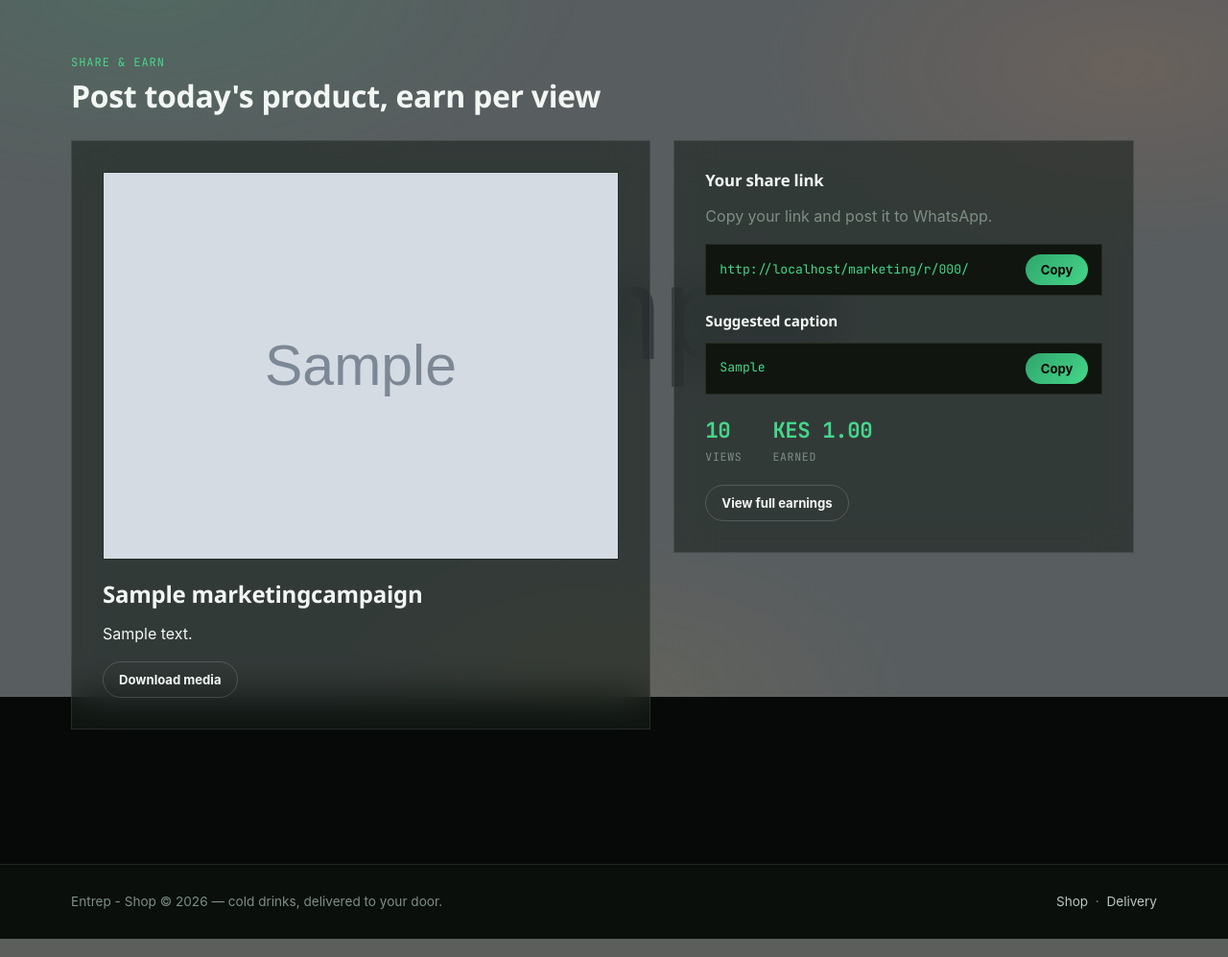
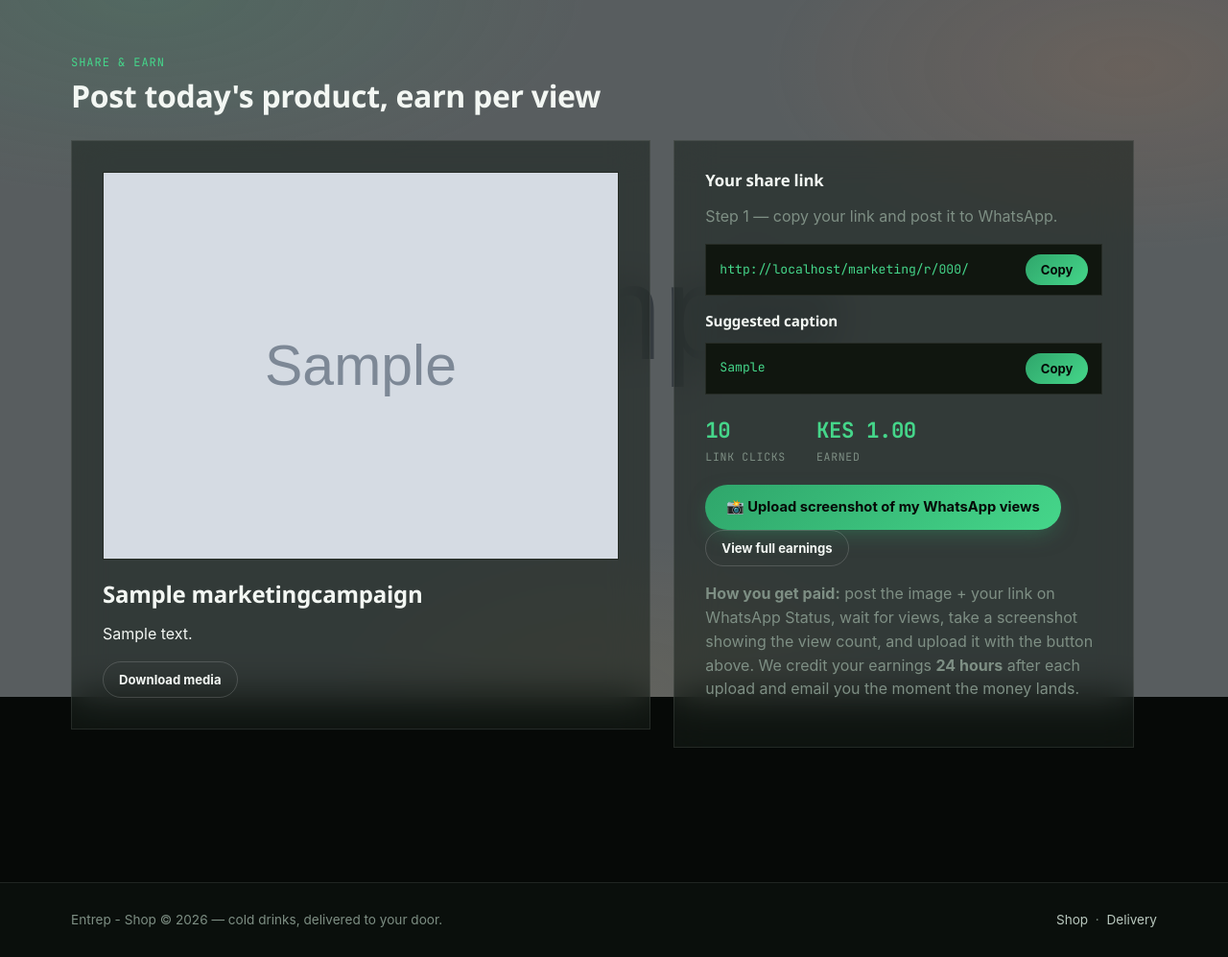
Before and after one commit to radical-vicky/entrepshops, a Django app: page /marketing/ in a window 1280 px wide. Shown: the part 74-1071 px from the top of the page at 96% size. Run offline with Django 5.2, Linux system fonts and the light colour scheme; a user stored in the database is signed in; tables that the repository leaves empty hold one stand-in row (values such as "Sample post"); grey boxes marked "Sample" are stand-in pictures; some web fonts are replaced.

Commit message:
second commit

```diff
--- a/marketing/templates/marketing/list.html
+++ b/marketing/templates/marketing/list.html
@@ -1,5 +1,4 @@
 {% extends "base.html" %}
-{% load static %}
 {% block title %}Share & earn — Entrep - Shop{% endblock %}
 
 {% block content %}
@@ -15,39 +14,63 @@
         </div>
     {% else %}
         <div class="marketing-layout">
+
+            {# ---------------- Left: campaign media ---------------- #}
             <div class="marketing-media form-card wide">
                 {% if campaign.media_type == 'video' and campaign.video %}
                     <video controls preload="metadata" class="marketing-video">
                         <source src="{{ campaign.video.url }}">
                     </video>
                 {% elif campaign.image %}
-                    <img src="{{ campaign.image.url }}" alt="{{ campaign.title }}" class="marketing-image" id="marketing-image">
+                    <img src="{{ campaign.image.url }}"
+                         alt="{{ campaign.title }}"
+                         class="marketing-image"
+                         id="marketing-image">
                 {% endif %}
 
                 <h2>{{ campaign.title }}</h2>
                 {% if campaign.description %}<p>{{ campaign.description }}</p>{% endif %}
 
-                <a href="{{ campaign.image.url }}" download class="btn btn-outline btn-small">Download media</a>
+                {% if campaign.image %}
+                    <a href="{{ campaign.image.url }}" download class="btn btn-outline btn-small">
+                        Download media
+                    </a>
+                {% elif campaign.video %}
+                    <a href="{{ campaign.video.url }}" download class="btn btn-outline btn-small">
+                        Download media
+                    </a>
+                {% endif %}
             </div>
 
+            {# ---------------- Right: share + earn panel ---------------- #}
             <div class="marketing-panel form-card">
                 <h3>Your share link</h3>
+
                 {% if not user.is_authenticated %}
-                    <p class="muted">Please <a href="{% url 'account_login' %}?next={{ request.path }}">log in</a> to generate a share link and start earning.</p>
+                    <p class="muted">
+                        Please <a href="{% url 'account_login' %}?next={{ request.path }}">log in</a>
+                        to generate a share link and start earning.
+                    </p>
                 {% else %}
                     {% if not share %}
-                        <p>Generate a unique link — every view of it credits you <strong>KES {{ campaign.payout_per_view }}</strong>.</p>
+                        <p>
+                            Generate a unique link — you earn
+                            <strong>KES {{ campaign.payout_per_view }}</strong>
+                            for every view credited to it.
+                        </p>
                         <form method="post" action="{% url 'marketing:create_share' campaign.id %}">
                             {% csrf_token %}
                             <button class="btn" type="submit">Generate my link</button>
                         </form>
                     {% else %}
-                        <p class="muted">Copy your link and post it to WhatsApp.</p>
+                        {# ---- Step 1: copy the link ---- #}
+                        <p class="muted">Step 1 — copy your link and post it to WhatsApp.</p>
                         <div class="referral-link-box">
                             <code id="share-url">{{ request.scheme }}://{{ request.get_host }}{{ share.share_url_path }}</code>
                             <button type="button" class="btn btn-small" data-copy-target="#share-url">Copy</button>
                         </div>
 
+                        {# ---- Step 2: copy the caption ---- #}
                         {% if campaign.caption_suggestion %}
                             <h4>Suggested caption</h4>
                             <div class="referral-link-box">
@@ -56,12 +79,32 @@
                             </div>
                         {% endif %}
 
+                        {# ---- Stats ---- #}
                         <div class="marketing-stats">
-                            <div><strong>{{ share.views }}</strong><span>views</span></div>
+                            <div><strong>{{ share.views }}</strong><span>link clicks</span></div>
                             <div><strong>KES {{ share.earnings }}</strong><span>earned</span></div>
                         </div>
 
-                        <a href="{% url 'marketing:earnings' %}" class="btn btn-outline btn-small">View full earnings</a>
+                        {# ---- Step 3: upload proof ---- #}
+                        <div class="marketing-actions">
+                            <a href="{% url 'marketing:upload_proof' share.id %}"
+                               class="btn btn-full">
+                                📸 Upload screenshot of my WhatsApp views
+                            </a>
+                            <a href="{% url 'marketing:earnings' %}"
+                               class="btn btn-outline btn-small">
+                                View full earnings
+                            </a>
+                        </div>
+
+                        <p class="muted marketing-howto">
+                            <strong>How you get paid:</strong>
+                            post the image + your link on WhatsApp Status, wait for views,
+                            take a screenshot showing the view count, and upload it with the
+                            button above. We credit your earnings
+                            <strong>24 hours</strong> after each upload and email you
+                            the moment the money lands.
+                        </p>
                     {% endif %}
                 {% endif %}
             </div>
@@ -70,17 +113,47 @@
 </div>
 
 <script>
+// Copy-to-clipboard with {{LINK}} substitution.
+// If the caption contains the placeholder {{LINK}}, replace it with the
+// user's unique share URL before copying — so what lands in the WhatsApp
+// status contains the actual tracked link, not the literal placeholder.
 document.addEventListener('click', (e) => {
     const btn = e.target.closest('[data-copy-target]');
     if (!btn) return;
     const target = document.querySelector(btn.dataset.copyTarget);
     if (!target) return;
-    const text = target.textContent.trim();
-    navigator.clipboard.writeText(text).then(() => {
+
+    let text = target.textContent.trim();
+
+    const shareUrlEl = document.getElementById('share-url');
+    if (shareUrlEl) {
+        text = text.replace(/\{\{LINK\}\}/g, shareUrlEl.textContent.trim());
+    }
+
+    const restore = () => {
         const old = btn.textContent;
         btn.textContent = 'Copied!';
         setTimeout(() => { btn.textContent = old; }, 1600);
-    });
+    };
+
+    if (navigator.clipboard && navigator.clipboard.writeText) {
+        navigator.clipboard.writeText(text).then(restore).catch(() => {
+            // Fallback for old browsers / insecure contexts.
+            const ta = document.createElement('textarea');
+            ta.value = text;
+            document.body.appendChild(ta);
+            ta.select();
+            try { document.execCommand('copy'); restore(); } catch (_) {}
+            document.body.removeChild(ta);
+        });
+    } else {
+        const ta = document.createElement('textarea');
+        ta.value = text;
+        document.body.appendChild(ta);
+        ta.select();
+        try { document.execCommand('copy'); restore(); } catch (_) {}
+        document.body.removeChild(ta);
+    }
 });
 </script>
 {% endblock %}
```
